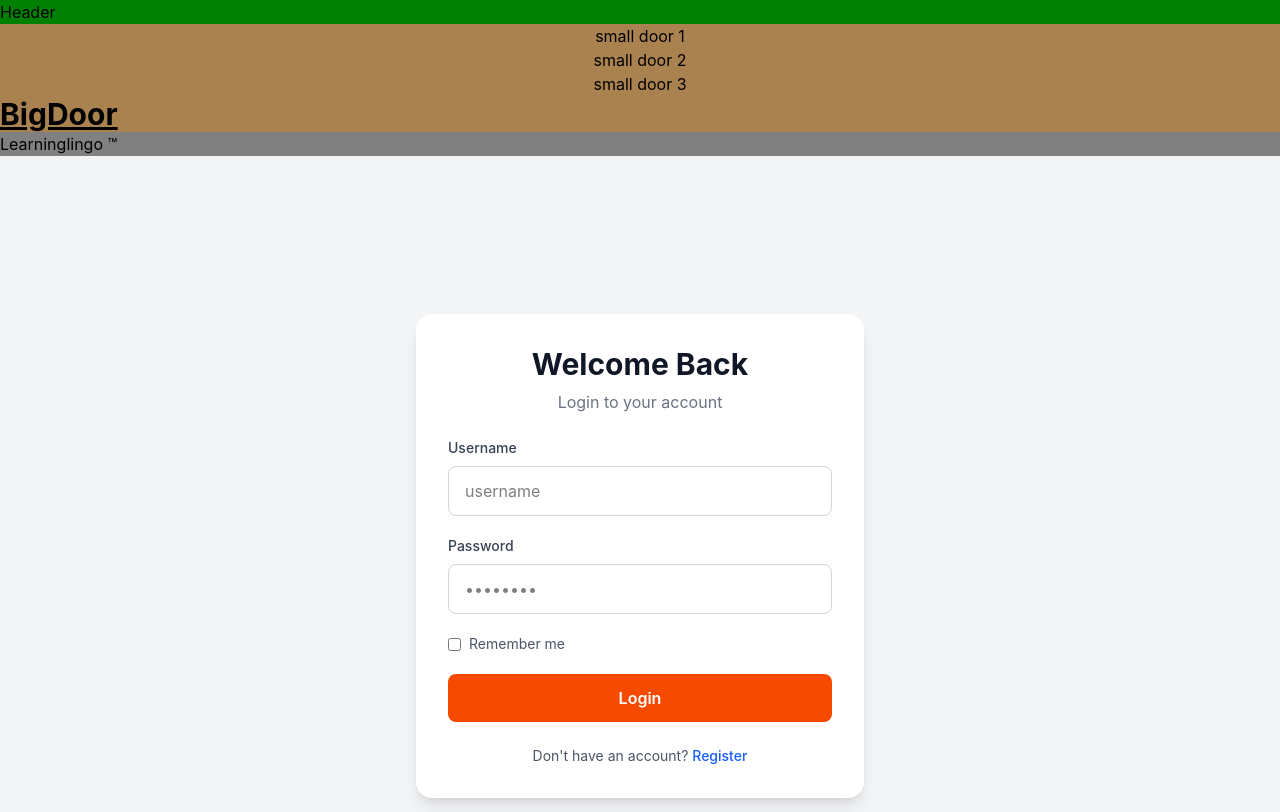
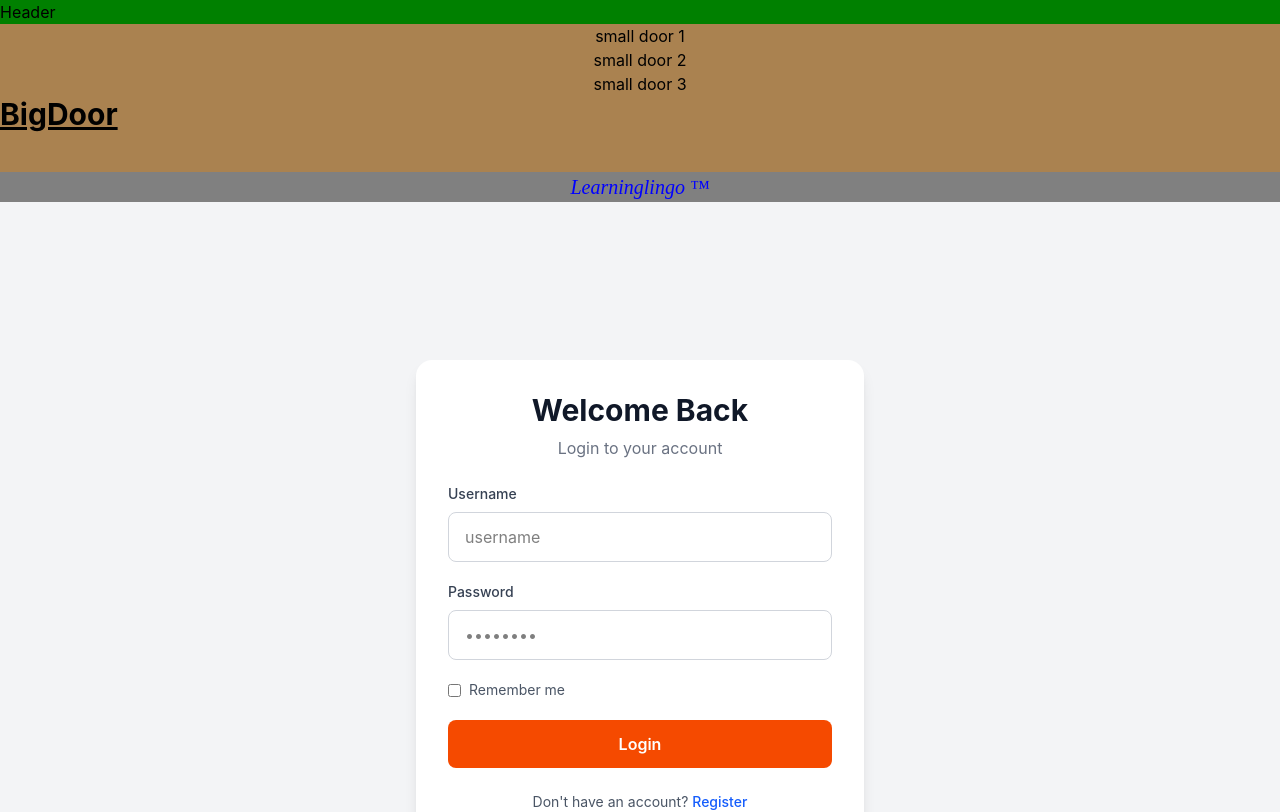
Before and after one commit to Dimitar101/Learninglingo---Project-Sep-, a React (Vite) app: page / in a window 1280 px wide. Shown: the top 812 px of the page. Built offline with nearby package versions, Linux system fonts and the light colour scheme.

Commit message:
footer css

```diff
--- a/src/components/footer/Footer.jsx
+++ b/src/components/footer/Footer.jsx
@@ -4,7 +4,7 @@ import styles from './footer.module.css'
 export default function Footer() {
     return (
         <>
-            <p className={styles['footerBackground']}>Learninglingo &#8482;</p>
+            <p className={styles['footer']}>Learninglingo &#8482;</p>
         </>
     );
 }
--- a/src/components/footer/footer.module.css
+++ b/src/components/footer/footer.module.css
@@ -1,3 +1,11 @@
-.footerBackground {
+.footer {
     background-color: grey;
+    margin-top: 40px;
+
+    color: blue;
+    text-align: center;
+    font-style: italic;
+    font-family: 'Times New Roman', Times, serif;
+    font-size: medium;
+    font-size: 20px;
 }
```
